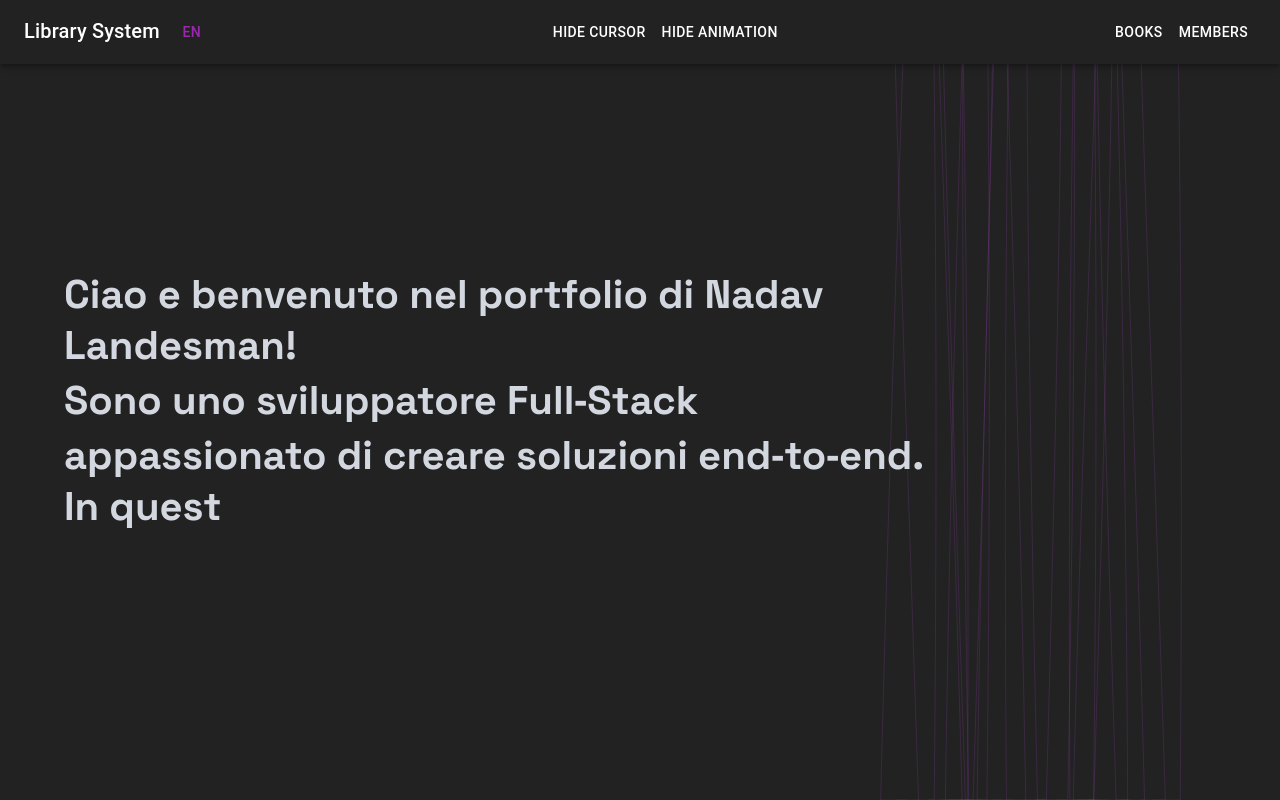
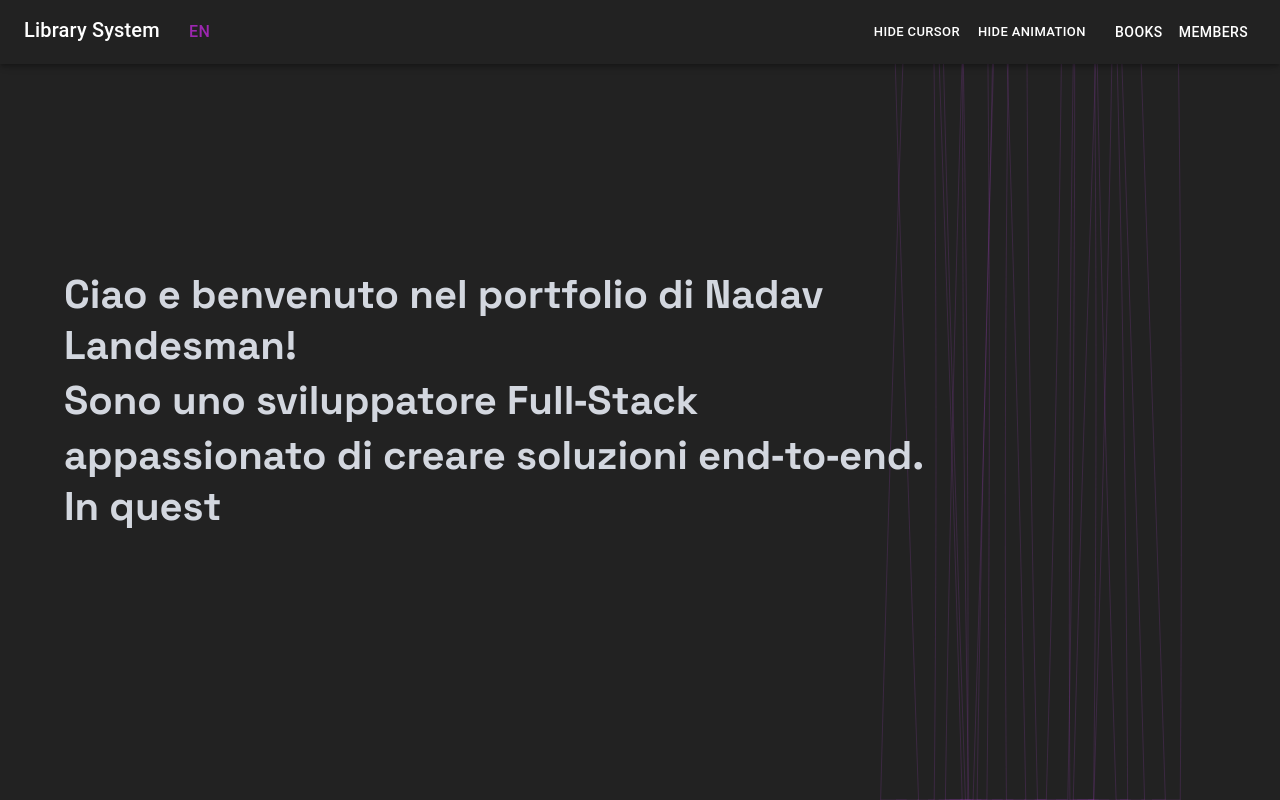
Before and after one commit to Landsmanadav/isracard-demo, a React (Vite) app in the folder frontend/: page / in a window 1280 px wide. Built offline with nearby package versions, Linux system fonts and the light colour scheme.

Commit message:
Fixed Header Mobile

```diff
--- a/frontend/src/components/Header.jsx
+++ b/frontend/src/components/Header.jsx
@@ -3,54 +3,84 @@ import Box from "@mui/material/Box";
 import Toolbar from "@mui/material/Toolbar";
 import Typography from "@mui/material/Typography";
 import Button from "@mui/material/Button";
+import IconButton from "@mui/material/IconButton";
+import MenuIcon from "@mui/icons-material/Menu";
+import Drawer from "@mui/material/Drawer";
+import List from "@mui/material/List";
+import ListItem from "@mui/material/ListItem";
+import ListItemButton from "@mui/material/ListItemButton";
+import ListItemText from "@mui/material/ListItemText";
+import Divider from "@mui/material/Divider";
 import { Link, useLocation } from "react-router-dom";
 import { useLibraryStore } from "../context/LibraryContext";
+import useMediaQuery from "@mui/material/useMediaQuery";
+import { useTheme } from "@mui/material/styles";
+import { useState } from "react";
 
 export default function Header() {
   const { cursor, animation, lang, toggleCursor, toggleAnimation, toggleLang } =
     useLibraryStore();
-  function handleCursorClick() {
-    toggleCursor();
-  }
-  function handleAnimationClick() {
-    toggleAnimation();
-  }
-
-  function handleLangToggle() {
-    toggleLang();
-  }
-
   const location = useLocation();
   const isRoot = location.pathname === "/";
+  const theme = useTheme();
+  const isMobile = useMediaQuery(theme.breakpoints.down("sm"));
+
+  // Drawer state
+  const [open, setOpen] = useState(false);
+  const handleDrawerToggle = () => setOpen((prev) => !prev);
+
+  // Items for drawer
+  const menuItems = [
+    !isRoot && { text: "Main", to: "/" },
+    { text: "Books", to: "/books" },
+    { text: "Members", to: "/members" },
+  ].filter(Boolean);
+
   return (
     <Box sx={{ flexGrow: 1 }}>
       <AppBar
         position="fixed"
-        sx={{
-          backgroundColor: "#222222",
-          color: "#ffffff",
-        }}
+        sx={{ backgroundColor: "#222222", color: "#fff" }}
       >
         <Toolbar>
+          {/* Logo + Language toggle */}
           <Typography variant="h6" component="div" sx={{ flexGrow: 1 }}>
             Library System
             {isRoot && (
-              <Button onClick={() => handleLangToggle()} color="secondary">
+              <Button
+                onClick={toggleLang}
+                color="secondary"
+                size="small"
+                sx={{ ml: 1, fontSize: "1rem" }}
+              >
                 {lang ? "IT" : "EN"}
               </Button>
             )}
           </Typography>
+
+          {/* Desktop: Show toggles & buttons */}
+          {!isMobile ? (
+            <>
               {isRoot && (
-            <Typography sx={{ flexGrow: 1 }}>
-              <Button onClick={() => handleCursorClick()} color="inherit">
+                <>
+                  <Button
+                    onClick={toggleCursor}
+                    color="inherit"
+                    size="small"
+                    sx={{ mr: 1, minWidth: 0 }}
+                  >
                     {cursor ? "HIDE CURSOR" : "SHOW CURSOR"}
                   </Button>
-              <Button onClick={() => handleAnimationClick()} color="inherit">
+                  <Button
+                    onClick={toggleAnimation}
+                    color="inherit"
+                    size="small"
+                    sx={{ mr: 2, minWidth: 0 }}
+                  >
                     {animation ? "HIDE ANIMATION" : "SHOW ANIMATION"}
                   </Button>
-            </Typography>
+                </>
               )}
-
               {!isRoot && (
                 <Button color="inherit" component={Link} to="/">
                   Main
@@ -62,6 +92,66 @@ export default function Header() {
               <Button color="inherit" component={Link} to="/members">
                 Members
               </Button>
+            </>
+          ) : (
+            // Mobile: Hamburger menu
+            <>
+              <IconButton
+                edge="end"
+                color="inherit"
+                aria-label="menu"
+                onClick={handleDrawerToggle}
+                sx={{ ml: 1 }}
+              >
+                <MenuIcon />
+              </IconButton>
+              <Drawer
+                anchor="right"
+                open={open}
+                onClose={handleDrawerToggle}
+                PaperProps={{
+                  sx: { backgroundColor: "#222222", color: "#fff" },
+                }}
+              >
+                <List sx={{ minWidth: 180 }}>
+                  {/* ניווט */}
+                  {menuItems.map((item) => (
+                    <ListItem key={item.text} disablePadding>
+                      <ListItemButton
+                        component={Link}
+                        to={item.to}
+                        onClick={handleDrawerToggle}
+                      >
+                        <ListItemText primary={item.text} />
+                      </ListItemButton>
+                    </ListItem>
+                  ))}
+                  {isRoot && (
+                    <>
+                      <Divider sx={{ my: 1, background: "#444" }} />
+                      {/* הטוגלים בתוך הדרואר */}
+                      <ListItem disablePadding>
+                        <ListItemButton onClick={toggleCursor}>
+                          <ListItemText
+                            primary={cursor ? "HIDE CURSOR" : "SHOW CURSOR"}
+                          />
+                        </ListItemButton>
+                      </ListItem>
+                      <ListItem disablePadding>
+                        <ListItemButton onClick={toggleAnimation}>
+                          <ListItemText
+                            primary={
+                              animation ? "HIDE ANIMATION" : "SHOW ANIMATION"
+                            }
+                          />
+                        </ListItemButton>
+                      </ListItem>
+                    </>
+                  )}
+                </List>
+              </Drawer>
+            </>
+          )}
         </Toolbar>
       </AppBar>
     </Box>
```
Lines whose indentation alone changed are shown as unchanged.
